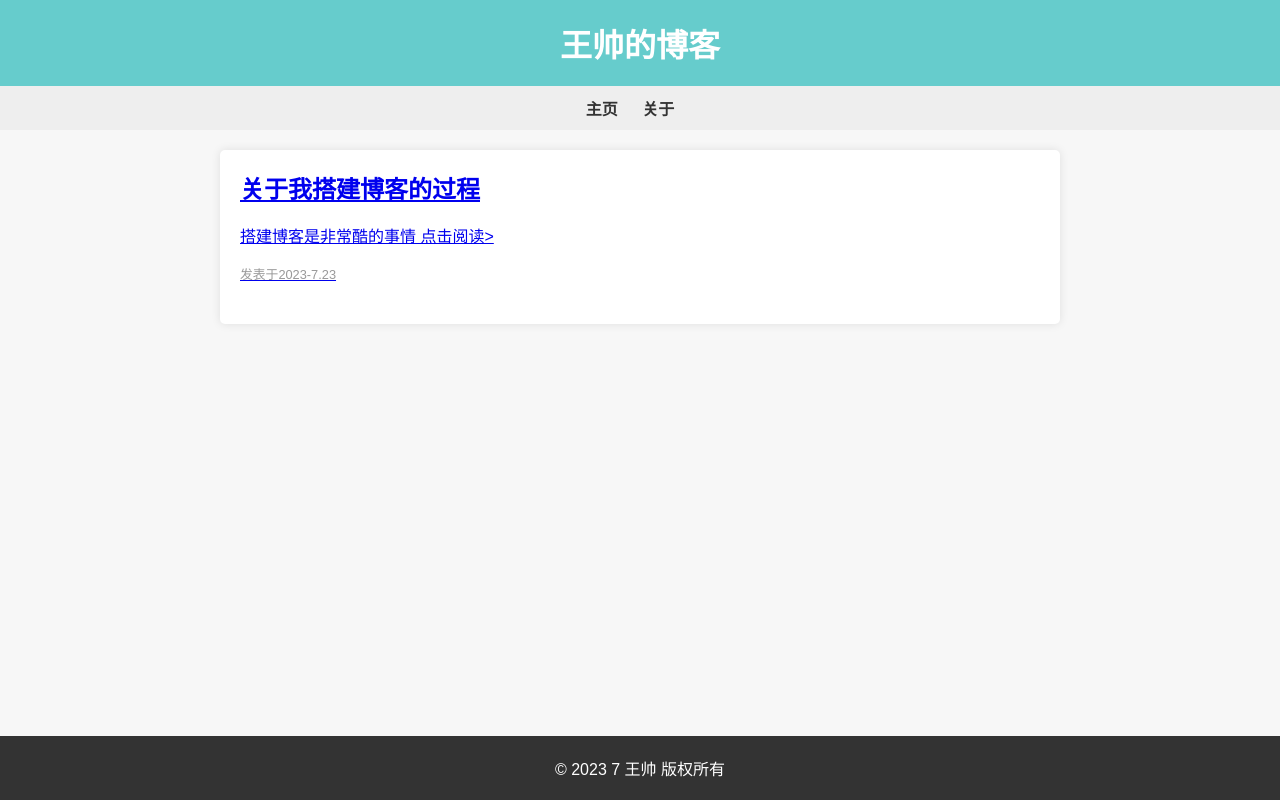
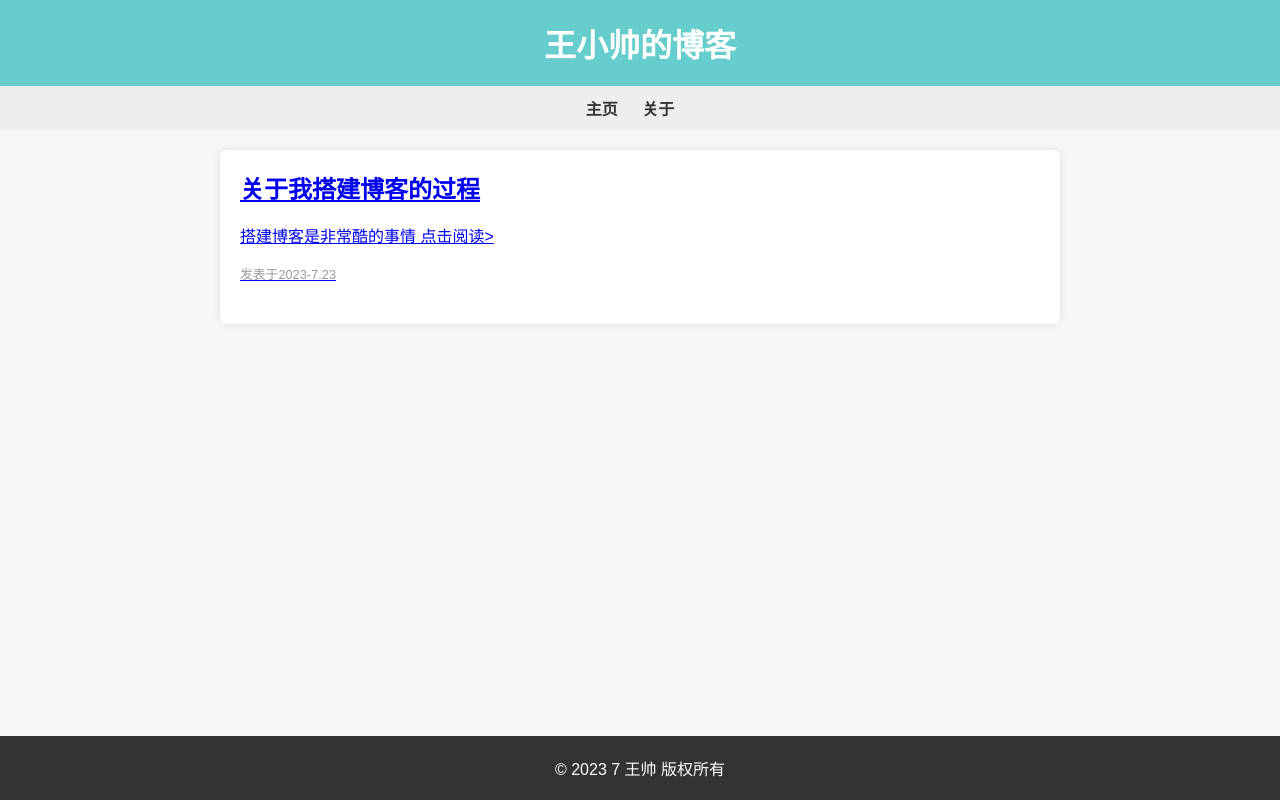
Before and after one commit to wangsty/wangsty.github.io, a plain HTML site: page index.html in a window 1280 px wide. Drawn offline with Linux system fonts and the light colour scheme.

Commit message:
Add files via upload

```diff
--- a/index.html
+++ b/index.html
@@ -1,7 +1,7 @@
 <!DOCTYPE html>
 <html>
 <head>
-  <title>王帅的博客</title>
+  <title>王小帅的博客</title>
   <style>
     body {
       font-family: Arial, sans-serif;
@@ -74,7 +74,7 @@
 </head>
 <body>
   <header>
-    <h1>王帅的博客</h1>
+    <h1>王小帅的博客</h1>
   </header>
 
   <nav>
```
Also changed, not shown: essay1.html (+1 -1 lines).
